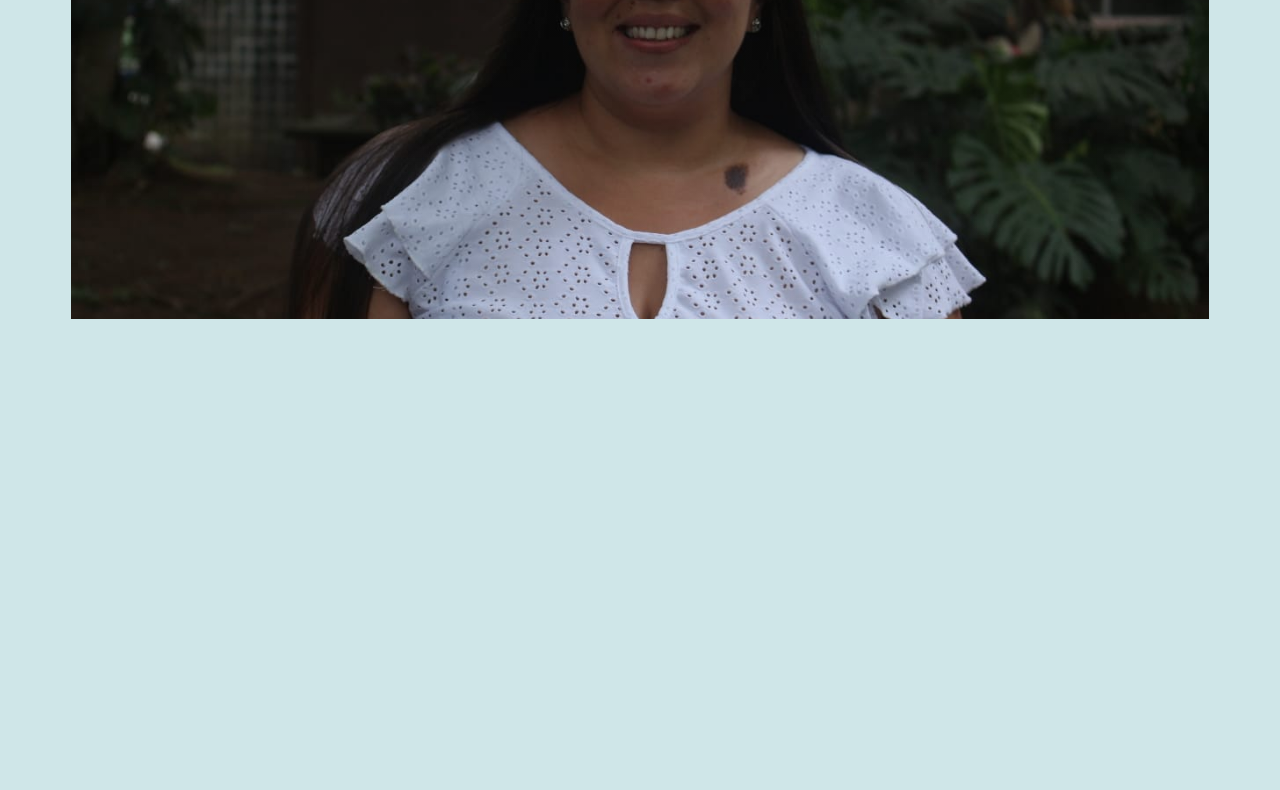
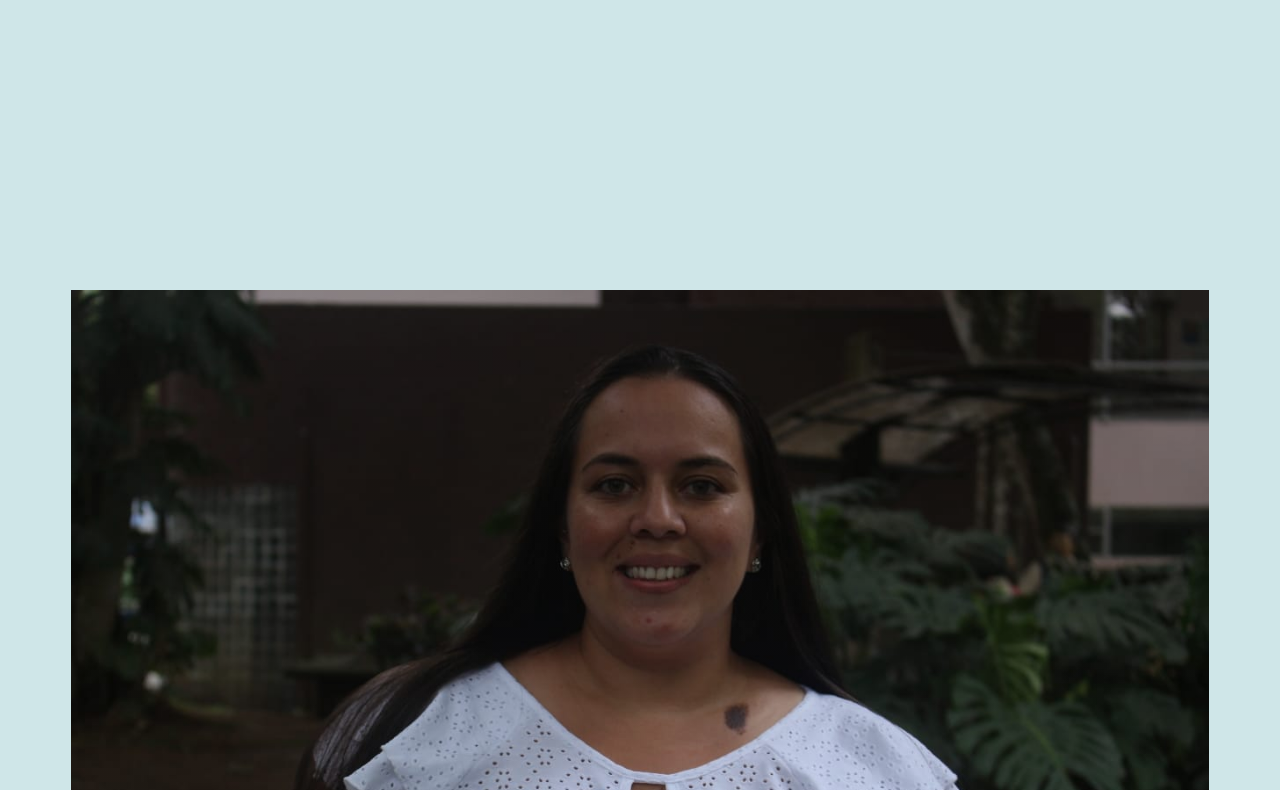
Before and after one commit to JosueChinchillaS/paolasalazar, a plain HTML site: page index.html in a window 1280 px wide. Shown: the part 554-1344 px from the top of the page. Drawn offline with Linux system fonts and the light colour scheme; a web font is replaced by a local one.

Commit message:
Styling fixes

```diff
--- a/css/styles.css
+++ b/css/styles.css
@@ -3093,6 +3093,7 @@ img.u-pull-left {
 .s-intro {
   padding-top: calc(9.5 * var(--space));
   width: 100%;
+  height: 180vh;
   position: relative;
 }
 
@@ -3142,13 +3143,27 @@ img.u-pull-left {
 .s-intro__bg {
   aspect-ratio: 1/1;
   width: 100%;
-  height: 50%;
+  height: 37%;
   background-color: #cfe6e8;
   background-image: url(../images/intro-bg.jpeg);
   background-repeat: no-repeat;
   background-position: top;
   background-size: cover;
   position: relative;
+}
+
+/* Media query for desktop */
+@media (min-width: 768px) {
+  .s-intro__bg {
+    margin-top: 54rem;
+  }
+}
+
+/* Media query for mobile */
+@media (max-width: 767px) {
+  .s-intro__bg {
+    margin-top: 18rem;
+  }
 }
 
 .s-intro__bg::after {
```
Also changed, not shown: index.html (+4 -0 lines).
